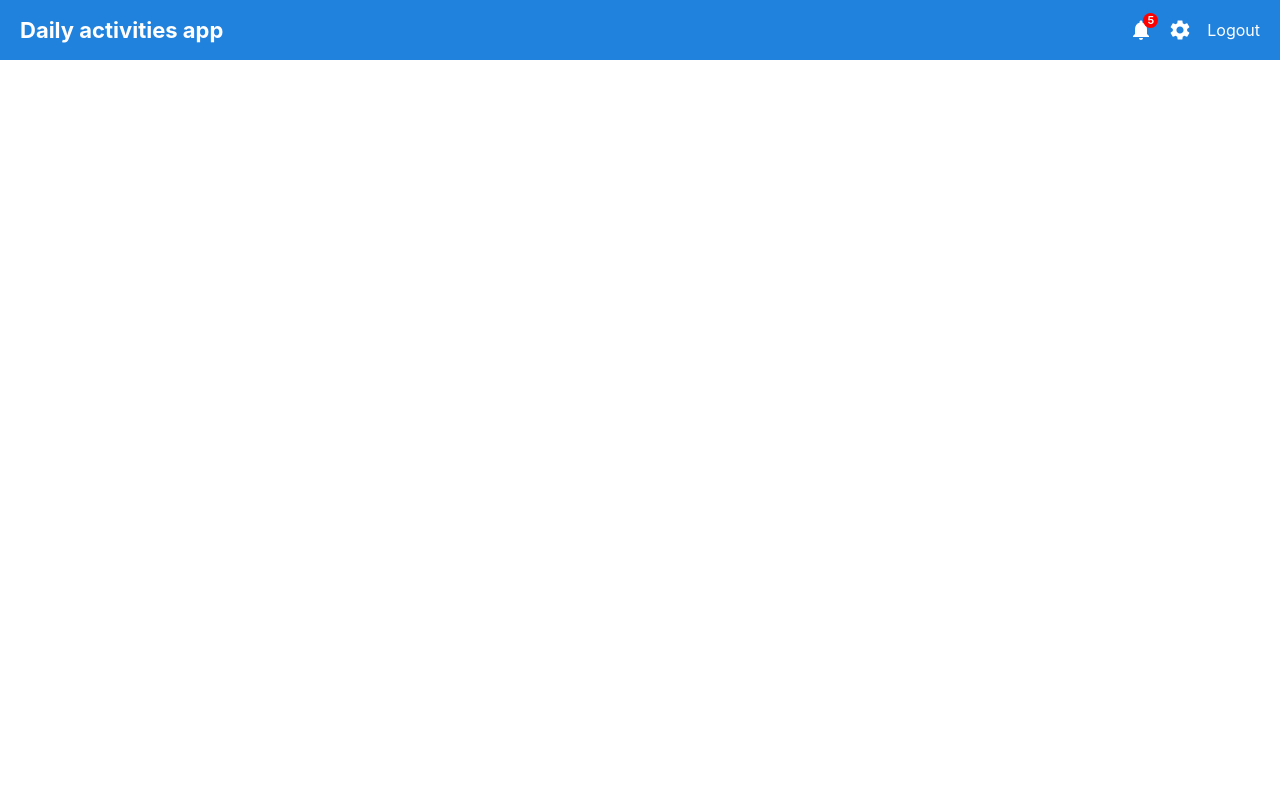
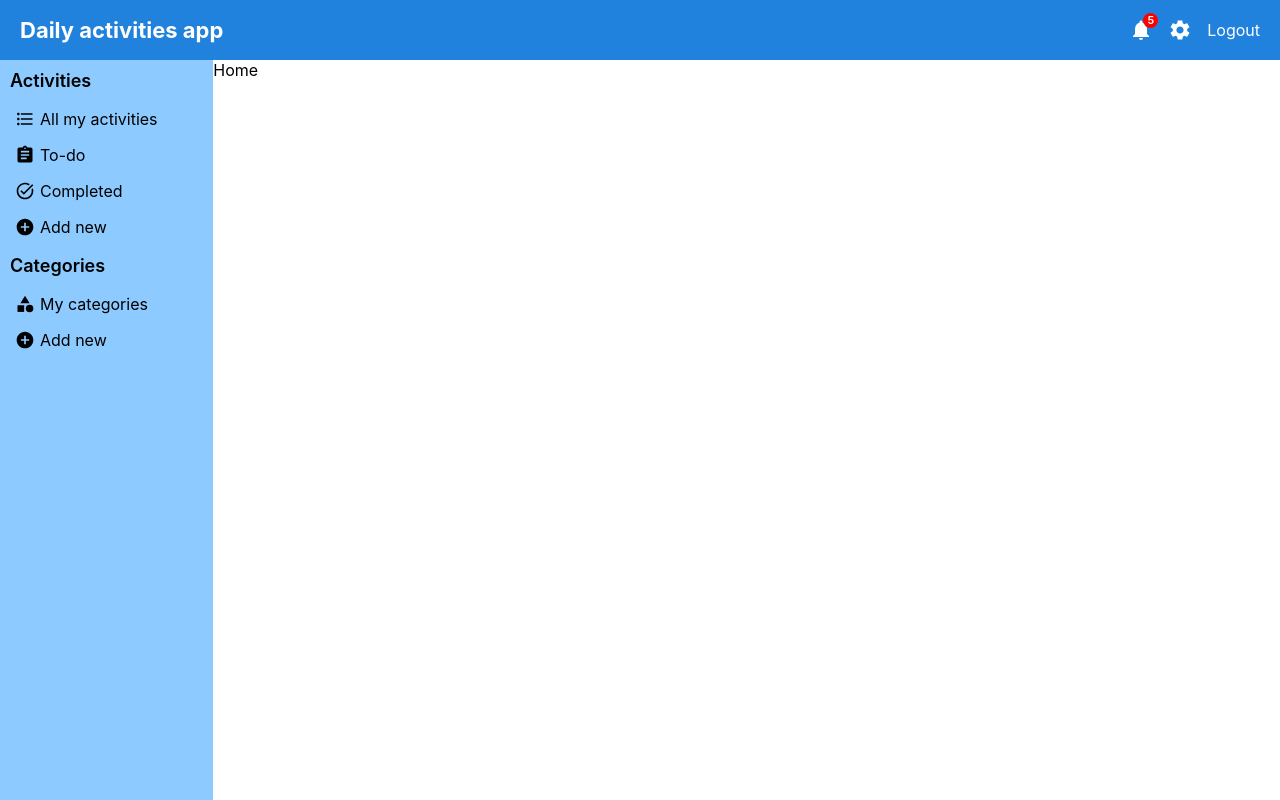
Before and after one commit to mjIsaac17/daily-activities, a React (Create React App) app: page / in a window 1280 px wide. Built offline with nearby package versions, Linux system fonts and the light colour scheme; the HTML template or start-up script is replaced by a standard one.

Commit message:
Sidebar & Layout component

```diff
--- a/src/App.js
+++ b/src/App.js
@@ -1,8 +1,9 @@
+import Layout from './components/Layout';
 import Navbar from './components/Navbar';
 import Login from './pages/Login';
 
 function App() {
-  return <Navbar />;
+  return <Layout />;
 }
 
 export default App;
--- /dev/null
+++ b/src/components/Layout.jsx
@@ -0,0 +1,23 @@
+import styled from 'styled-components';
+import Navbar from './Navbar';
+import Sidebar from './Sidebar';
+
+const Container = styled.div`
+  display: flex;
+  height: calc(100vh - 60px); //60px = Navbar height
+`;
+
+const Body = styled.div`
+  flex: 5;
+`;
+export default function Layout() {
+  return (
+    <>
+      <Navbar />
+      <Container>
+        <Sidebar />
+        <Body>Home</Body>
+      </Container>
+    </>
+  );
+}
--- /dev/null
+++ b/src/components/Sidebar.jsx
@@ -0,0 +1,70 @@
+import styled from 'styled-components';
+import AddCircleIcon from '@mui/icons-material/AddCircle';
+import AssignmentIcon from '@mui/icons-material/Assignment';
+import CategoryIcon from '@mui/icons-material/Category';
+import FormatListBulletedIcon from '@mui/icons-material/FormatListBulleted';
+import TaskAltIcon from '@mui/icons-material/TaskAlt';
+
+const Container = styled.div`
+  flex: 1;
+  min-width: 200px;
+  max-width: 250px;
+  background-color: #8dcaff;
+  overflow-y: scroll;
+`;
+
+const Category = styled.h4`
+  font-size: 18px;
+  font-weight: 600;
+  margin-bottom: 5px;
+  margin: 10px;
+`;
+
+const List = styled.ul`
+  list-style: none;
+`;
+
+const ListItem = styled.li`
+  align-items: center;
+  cursor: pointer;
+  display: flex;
+  padding: 8px 15px;
+  &:hover {
+    background-color: #64b3f8;
+  }
+  svg {
+    font-size: 20px;
+    margin-right: 5px;
+  }
+`;
+
+export default function Sidebar() {
+  return (
+    <Container>
+      <Category>Activities</Category>
+      <List>
+        <ListItem>
+          <FormatListBulletedIcon /> All my activities
+        </ListItem>
+        <ListItem>
+          <AssignmentIcon /> To-do
+        </ListItem>
+        <ListItem>
+          <TaskAltIcon /> Completed
+        </ListItem>
+        <ListItem>
+          <AddCircleIcon /> Add new
+        </ListItem>
+      </List>
+      <Category>Categories</Category>
+      <List>
+        <ListItem>
+          <CategoryIcon /> My categories
+        </ListItem>
+        <ListItem>
+          <AddCircleIcon /> Add new
+        </ListItem>
+      </List>
+    </Container>
+  );
+}
```
